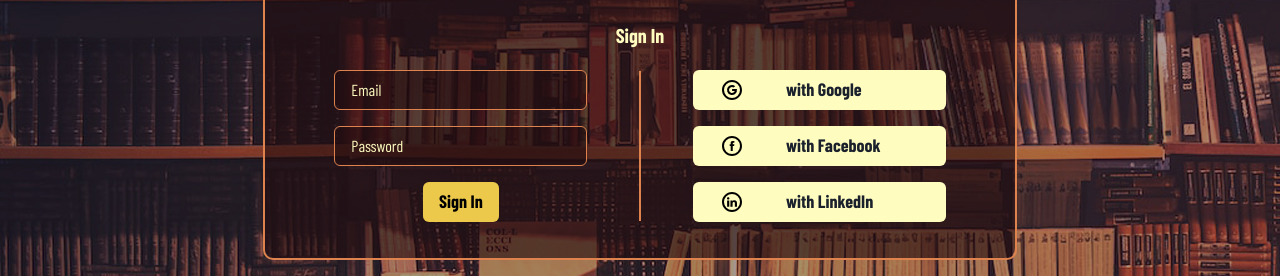
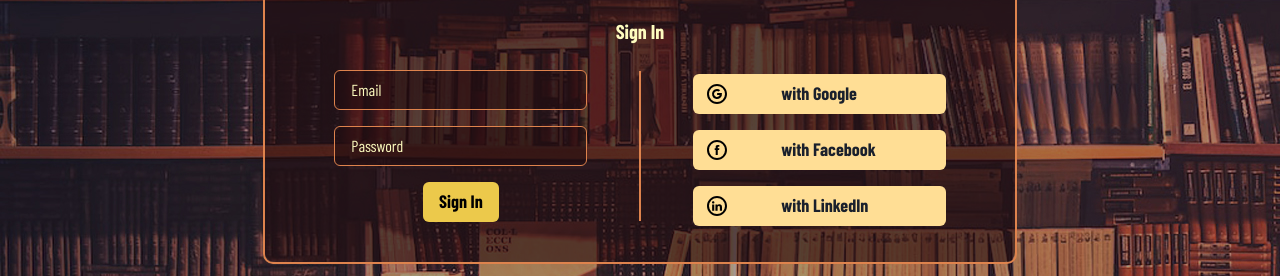
Before and after one commit to fyunes/4books, a React (Create React App) app: page /sign-in in a window 1280 px wide. Shown: the part 291-567 px from the top of the page. Built offline with nearby package versions, Linux system fonts and the light colour scheme; a web font is replaced by a local one.

Commit message:
:hammer: fix: Correction of alignment of icons in Sign In page

```diff
--- a/src/components/SignIn.js
+++ b/src/components/SignIn.js
@@ -98,16 +98,19 @@ const SignIn = () => {
             flexDir={{base:'row', md:'column'}}
             align='center'
             justify='space-around'
-            w={{ base:'80%', md:'80%'}}
+            w={{ base:'60%', md:'80%'}}
             gap={4}
           >
             <Button
-              w='100%'
+              w={{ base:'0', md:'100%'}}
               fontSize="lg"
-              bg='yellow.100'
+              bg={{ base:'beige.100', md:'beige.100' }}
+              p={0}
+              mt='0.5rem'
               display='flex'
-              justify='flex-start'>
-              <Box w='30%'>
+              align='center'
+              justify={{base:'center', md:'flex-start'}}>
+              <Box w={{ base:'60%', md:'30%'}}>
                 <GoogleIcon />
               </Box>
               <Text display={{ base:'none', md:'block'}}w='60%' textAlign='left'>
@@ -116,12 +119,14 @@ const SignIn = () => {
             </Button>
 
             <Button
-              w='100%'
+              w={{ base:'0', md:'100%'}}
               fontSize="lg"
-              bg='yellow.100'
+              bg={{ base:'beige.100', md:'beige.100' }}
+              p={0}
               display='flex'
-              justify='flex-start'>
-              <Box w='30%'>
+              align='center'
+              justify={{base:'center', md:'flex-start'}}>
+              <Box w={{ base:'60%', md:'30%'}}>
                 <FacebookIcon />
               </Box>
               <Text display={{ base:'none', md:'block'}}w='60%' textAlign='left'>
@@ -130,12 +135,14 @@ const SignIn = () => {
             </Button>
 
             <Button
-              w='100%'
+              w={{ base:'0', md:'100%'}}
               fontSize="lg"
-              bg='yellow.100'
+              bg={{ base:'beige.100', md:'beige.100' }}
+              p={0}
               display='flex'
-              justify='flex-start'>
-              <Box w='30%'>
+              align='center'
+              justify={{base:'center', md:'flex-start'}}>
+              <Box w={{ base:'60%', md:'30%'}}>
                 <LinkedInIcon />
               </Box>
               <Text display={{ base:'none', md:'block'}}w='60%' textAlign='left'>
```
